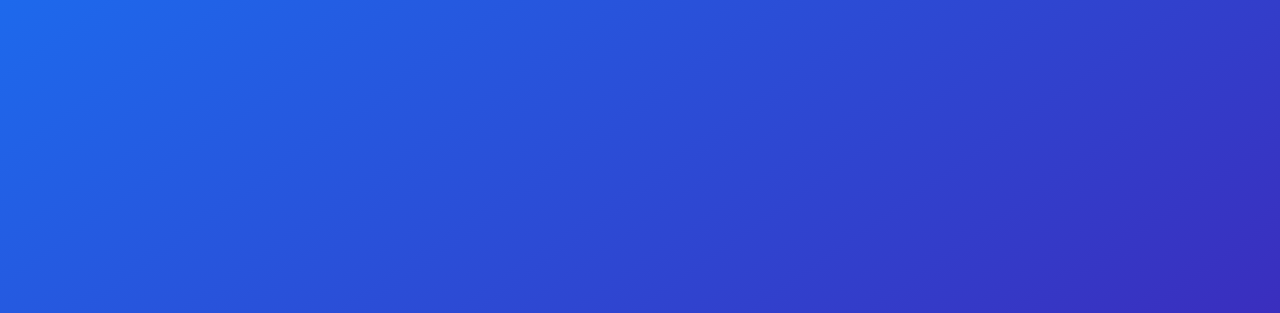
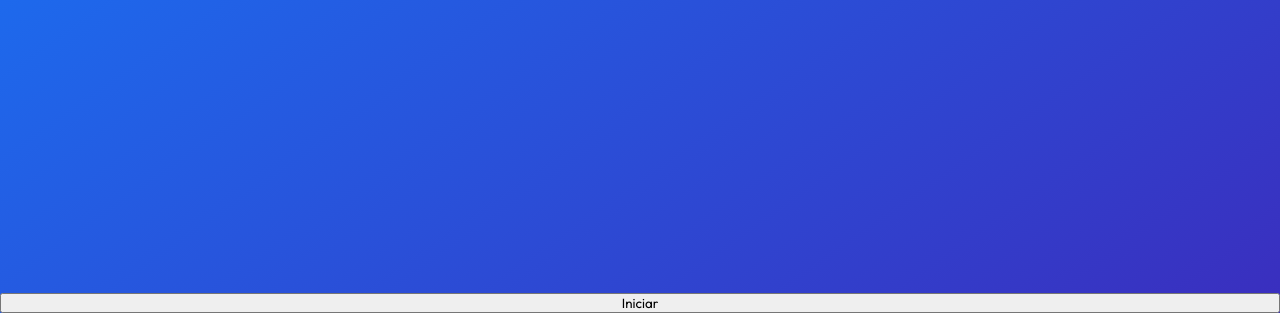
Before and after one commit to andreluizhla/site-vem-ai, a plain HTML site: page index.html in a window 1280 px wide. Shown: the part 487-800 px from the top of the page. Drawn offline with Linux system fonts and the light colour scheme.

Commit message:
2025.08.11.Update

```diff
--- a/index.html
+++ b/index.html
@@ -75,11 +75,12 @@
 <body>
     <p class="message" id="message-id">Vem aí as Matrículas...</p>
     <div class="message-div" id="id-message-div"></div>
-    <!-- <button onclick="clique()">Reiniciar</button> -->
+    <button onclick="clique()" id="id-botao">Iniciar</button>
     <script>
         const messageElement = document.getElementById("message-id");
         const messageText = messageElement.innerText;
         const divMessage = document.getElementById("id-message-div");
+        const botao = document.getElementById("id-botao")
         const tempo = 150;
 
         function criarMensagem(mensagem) {
@@ -96,6 +97,14 @@
         document.addEventListener('DOMContentLoaded', function() {
             criarMensagem(messageText);
         })
+
+        function clique() {
+            setTimeout(
+                function() {
+                    botao.style.display = "none"
+                    criarMensagem(messageText)
+                }, 3000)
+        }
     </script>
 </body>
 </html>
```
